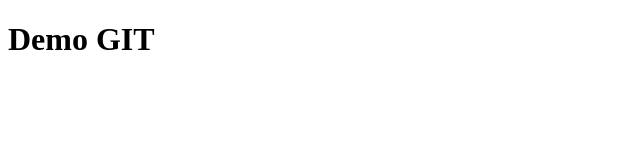
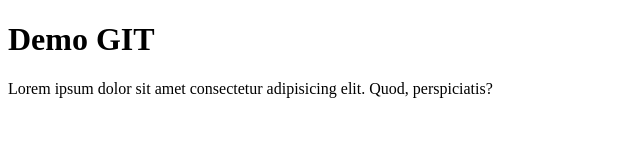
Before and after one commit to juvoldemo/NguyenVu, a plain HTML site: page index.html in a window 1280 px wide. Shown: the whole page, without its empty margins (0-640 px from the left). Drawn offline with Linux system fonts and the light colour scheme.

Commit message:
add lan 3

```diff
--- a/index.html
+++ b/index.html
@@ -10,6 +10,7 @@
 <body>
     <header>
         <h1>Demo GIT</h1>
+        <p>Lorem ipsum dolor sit amet consectetur adipisicing elit. Quod, perspiciatis?</p>
     </header>
 </body>
 
```
